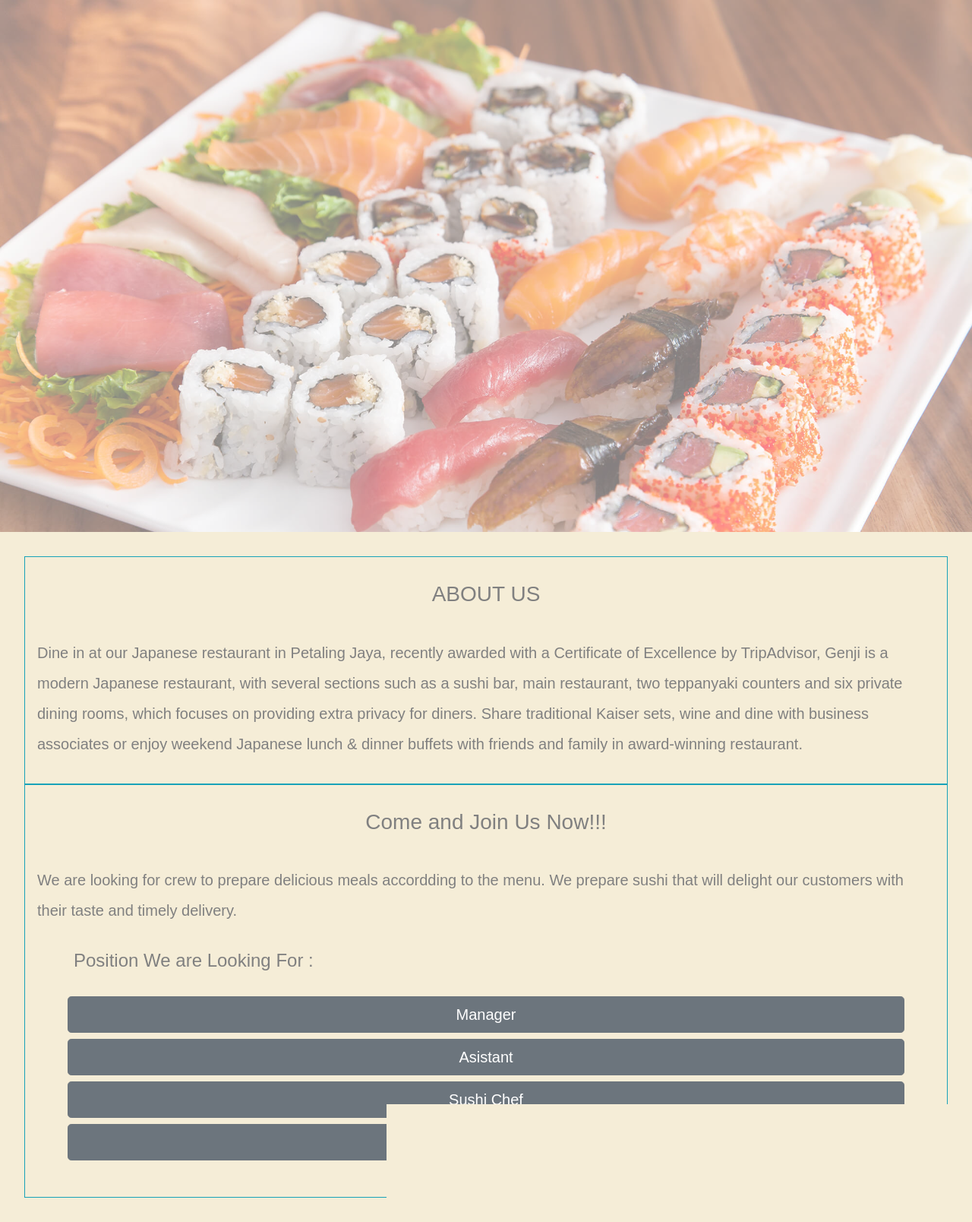
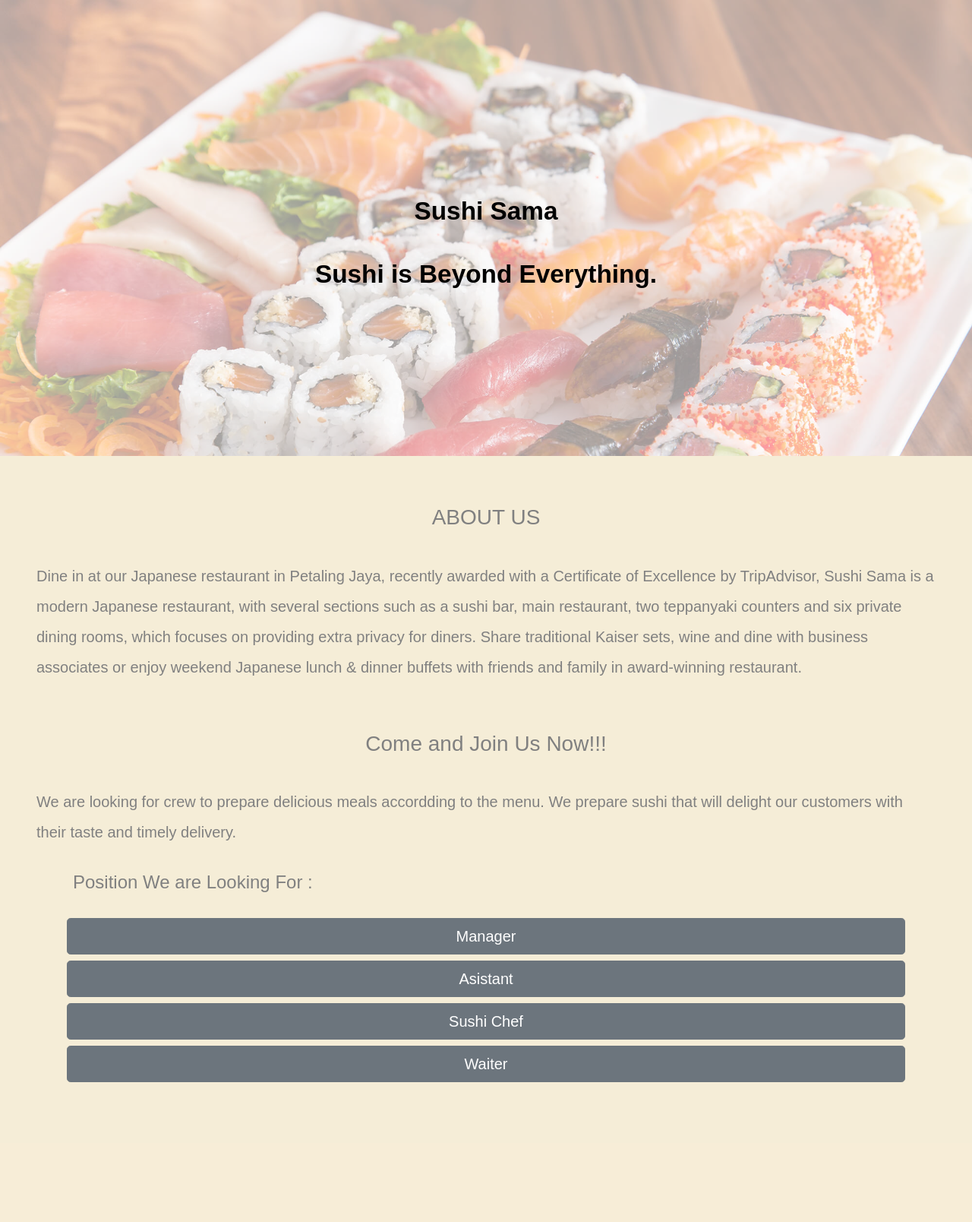
Before and after one commit to mich0292/Restaurant_Website, a PHP site: page /about.html in a window 1280 px wide. Shown: the part 72-1680 px from the top of the page at 76% size. After the commit the page ends 1496 px from the top, so only its background shows below. Run offline with PHP 8.4, Linux system fonts and the light colour scheme.

Commit message:
remove border

```diff
--- a/about.css
+++ b/about.css
@@ -1,18 +1,12 @@
-.container-fluid {
-	width:100%;
-}
-
 body{
 	font-family: Cocogoose Light,sans-serif;
 	color: grey;
-	text-align: center;
 	margin: 0;
 }
 
 p {
 	line-height:2;
 	font-size: 15pt;
-	text-align: left;
 }
 
 .back {
@@ -22,11 +16,24 @@ p {
 	background-size: cover;
 }
 .top-opacity {
-	background-color: white;
-	opacity: 50%;
-	min-height: 700px;
-	max-height: 70%;
+	background-color: rgba(255, 255, 255, 0.6);
+	min-height: 600px;
+}
 
+.centered {
+  position: absolute;
+  top: 50%;
+  left: 50%;
+  transform: translate(-50%, -50%);
+  font-weight: bold;
+  font-family: 'Sofia', 'arial';
+  color: black;
+
+}
+
+.centered p {
+	font-size: 25pt;
+	text-align: center;
 }
 
 .article {
@@ -37,6 +44,7 @@ p {
 .title {
 	margin:auto;
 	padding: 2em;
+	text-align: center;
 }
 
 .info {
--- a/about.html
+++ b/about.html
@@ -71,22 +71,28 @@
 			integrity="sha384-wfSDF2E50Y2D1uUdj0O3uMBJnjuUD4Ih7YwaYd1iqfktj0Uod8GCExl3Og8ifwB6"
 			crossorigin="anonymous"></script>
 		<div class="back container-fluid">
-				<div class="top-opacity container-fluid"></div>
+			<div class="top-opacity container-fluid">
+				<div class="centered">
+					<p>Sushi Sama</p>
+					<p>Sushi is Beyond Everything.</p>
+				</div>
+			</div>
 			<div class="article justify-content-center">
+
 				<!-------About--------->
-				<div class="about border border-info">
+				<div class="about">
 					<div class="title">
 						<h3>ABOUT US</h3>
 					</div>
 					<div class="justify-content-center info">
-						<p>Dine in at our Japanese restaurant in Petaling Jaya, recently awarded with a Certificate of Excellence by TripAdvisor, Genji is a modern Japanese restaurant,
+						<p>Dine in at our Japanese restaurant in Petaling Jaya, recently awarded with a Certificate of Excellence by TripAdvisor, Sushi Sama is a modern Japanese restaurant,
 						with several sections such as a sushi bar, main restaurant, two teppanyaki counters and six private dining rooms, which focuses on providing extra privacy for diners.
 						Share traditional Kaiser sets, wine and dine with business associates or enjoy weekend Japanese lunch & dinner buffets with friends and family in award-winning restaurant.
 						</p>
 					</div>
 				</div>
 				<!-------Career--------->
-				<div class="career border border-info">
+				<div class="career">
 
 					<div class="title">
 						<h3>Come and Join Us Now!!!</h3>
```
